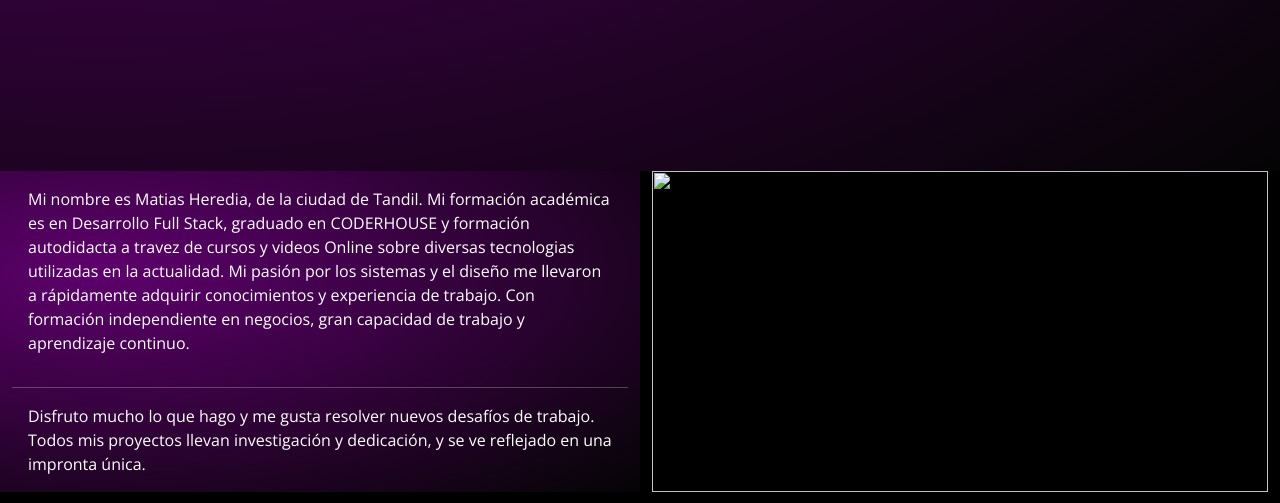
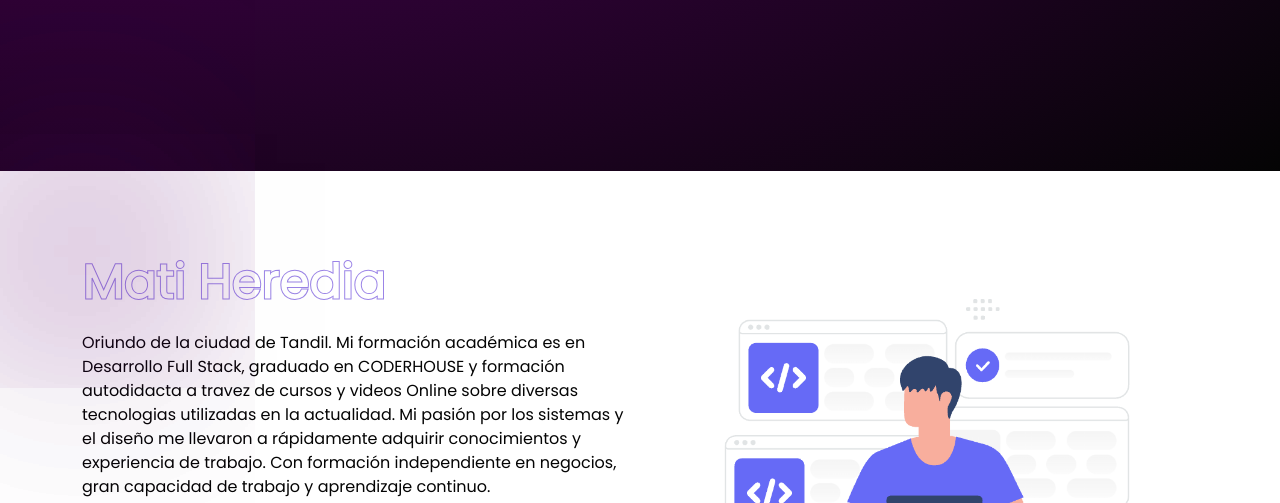
Before and after one commit to matirulez/PFmatiasheredia, a website: page index.html in a window 1280 px wide. Shown: the part 629-1132 px from the top of the page. Drawn offline with nearby package versions, Linux system fonts and the light colour scheme.

Commit message:
Mas cerca del proyecto final

```diff
--- a/index.html
+++ b/index.html
@@ -12,7 +12,7 @@
     <link rel="stylesheet" href="https://cdnjs.cloudflare.com/ajax/libs/animate.css/4.1.1/animate.min.css"  />
     <link rel="preconnect" href="https://fonts.googleapis.com">
     <link rel="preconnect" href="https://fonts.gstatic.com" crossorigin>
-    <link href="https://fonts.googleapis.com/css2?family=Open+Sans&display=swap" rel="stylesheet">
+    <link href="https://fonts.googleapis.com/css2?family=Open+Sans&family=Poppins&display=swap" rel="stylesheet">
 </head>
 <body>
     <nav class="navbar navbar-dark navbar-expand-lg fixed-top">
@@ -39,27 +39,28 @@
           </div>
         </div>
       </nav>
-
     <div class="img-name">
         <!-- Titulo con animaciones -->
-        <span class="img-name-span animate__animated animate__bounce">EME ACHE FRONT END DEV</span>
+        <span class="img-name-span animate__animated animate__jackInTheBox">EME ACHE FRONT END DEV</span>
     </div>
-    <div class="container-fluid">
-        <div class="row">
-            <div class="col-md-6 about-text">
-                    <p class="text-padding-01">Mi nombre es Matias Heredia, de la ciudad de Tandil. Mi formación académica es en Desarrollo Full Stack, graduado en CODERHOUSE y formación autodidacta a travez de cursos y videos Online sobre diversas tecnologias utilizadas en la actualidad. Mi pasión por los sistemas y el diseño me llevaron a rápidamente adquirir conocimientos y experiencia de trabajo. Con formación independiente en negocios, gran capacidad de trabajo y aprendizaje continuo.</p><hr>
-                    <p class="text-padding-02">Disfruto mucho lo que hago y me gusta resolver nuevos desafíos de trabajo. Todos mis proyectos llevan investigación y dedicación, y se ve reflejado en una impronta única.</p>
-            </div>
-            <div class="col-md-6 about-img">
-                <img src="images/works/illustration.svg" />
-            </div>
+    <header class="container">
+        <div class="content">
+            <span class="blur"></span>
+            <span class="blur"></span>
+            <H1><span> Mati Heredia</span></H1>
+            <p>
+                Oriundo de la ciudad de Tandil. Mi formación académica es en Desarrollo Full Stack, graduado en CODERHOUSE y formación autodidacta a travez de cursos y videos Online sobre diversas tecnologias utilizadas en la actualidad. Mi pasión por los sistemas y el diseño me llevaron a rápidamente adquirir conocimientos y experiencia de trabajo. Con formación independiente en negocios, gran capacidad de trabajo y aprendizaje continuo.
+                <HR></HR>
+                Disfruto mucho lo que hago y me gusta resolver nuevos desafíos de trabajo. Todos mis proyectos llevan investigación y dedicación, y se ve reflejado en una impronta única.
+            </p>
         </div>
-    </div>
-
+        <div class="image">
+            <img src="images/index.png">
+        </div>
+    </header>
     <footer class="footer">
         <span class="copy">mrulez © 2023 </span>
         <ul class="socials-footer">
-
             <li>
                 <a href="https://twitter.com" target="_blank">
                     <img class="social" src="./images/socials/tw.png" />
--- a/scss/base/_alls.scss
+++ b/scss/base/_alls.scss
@@ -1,7 +1,9 @@
 *{
     padding: 0;
     margin: 0;
-    font-family: 'Open Sans', sans-serif;}
+    font-family: 'Poppins', sans-serif;
+}
+
 img{
     width: 100%;
 }
--- a/scss/secciones/_contact.scss
+++ b/scss/secciones/_contact.scss
@@ -13,7 +13,6 @@
     background-repeat: no-repeat;
     background-size: cover;
     background-attachment: fixed;
-    padding: 1em;
     background-image: radial-gradient(farthest-corner at 100px 100px , #5e006d 0%, #040404 100%);  color: #fff;
 
 }
--- a/scss/secciones/_home.scss
+++ b/scss/secciones/_home.scss
@@ -13,23 +13,48 @@
     color: #fff;
 }
 
+.container{
+    max-width: 1200px;
+    margin: auto;
+    padding: 5rem 2rem;
+}
 
-.about-img{
-    background-color: $primary-color;
-    color: $secondary-color;
+.blur{
+    position: absolute;
+     box-shadow: 0 0 1000px 50px #5e006d;
 }
-.about-text{
-    line-height: 1.5;
-    display: flex;
-    justify-content: center;
-    flex-direction: column;
-    background: radial-gradient(farthest-corner at 100px 100px , #5e006d 0%, #040404 100%);  color: #fff;
-    color:#fff;
 
+header{
+    position: relative;
+    padding-top: 2rem;
+    display: grid;
+    grid-template-columns: repeat(2, 1fr);
+    gap: 2rem;
 }
-.text-padding-01{
-    padding: 1em 1em 0 1em;
-}
-.text-padding-02{
-    padding: 0 1em 0 1em;
-}
+
+header .content h1{
+     color:#040404;
+     margin-bottom: 1rem;
+     font-size: 3rem;
+     font-weight: 700;
+     line-height: 4rem;
+ }
+
+header .content h1 span{
+     -webkit-text-fill-color: transparent;
+     -webkit-text-stroke: 1px #4c23d58f;
+ }
+
+header .content p{
+     margin-bottom: 2rem;
+     color: #040404;
+ }
+
+header .image{
+     position: relative;
+ }
+
+header .image img{
+     max-width: 600px;
+     margin: auto;
+ }
```
Also changed, not shown: pages/contact.html (+5 -5 lines), pages/gallery.html (+4 -3 lines), pages/skills.html (+3 -2 lines), css/style.css, favicon/favicon.ico (deleted), favicon/mhlogo.jpg (added), images/about.jpeg (deleted), images/bg-index.jpg (deleted), images/index.png (added), images/works/03.jpg, 1 other file.
